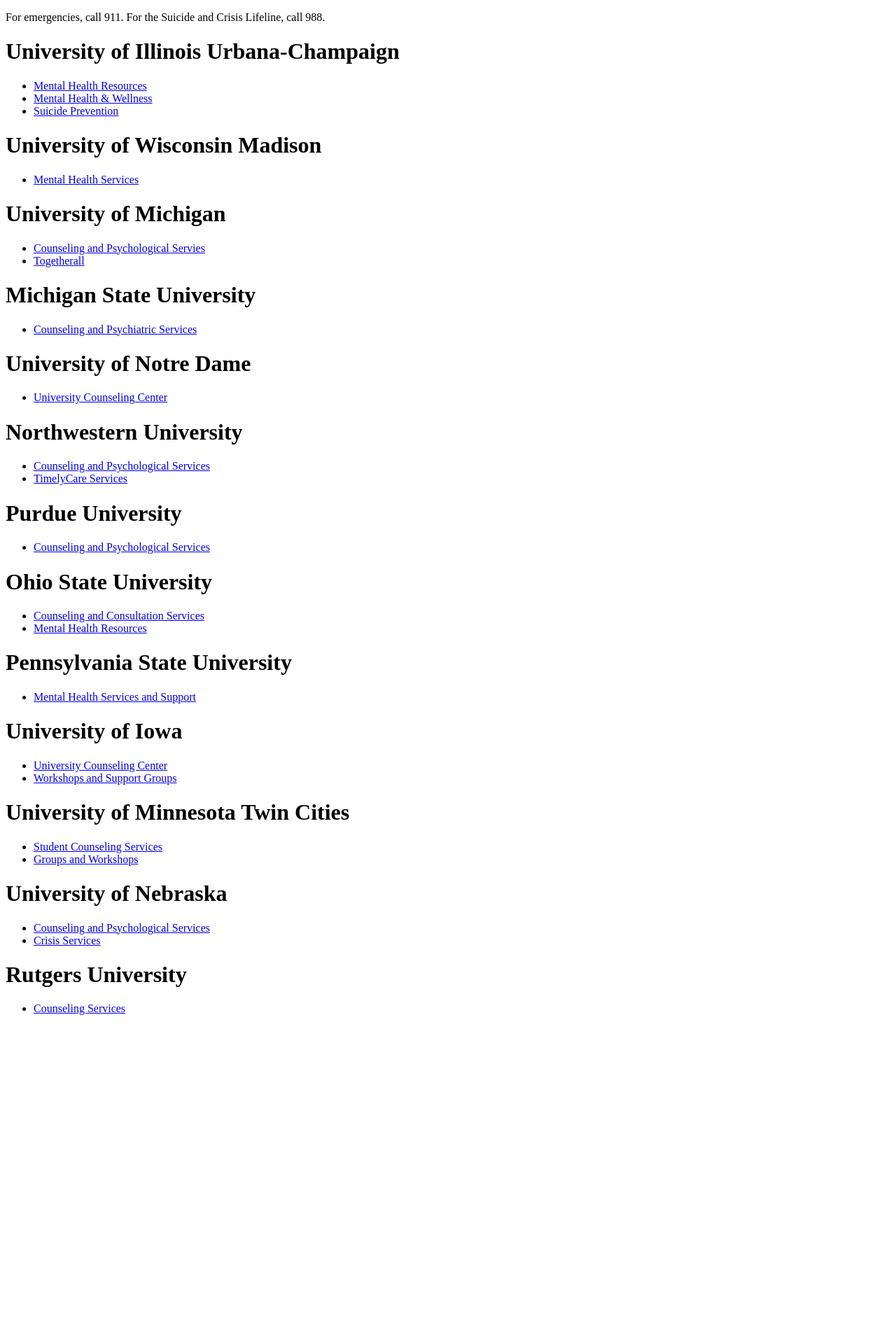
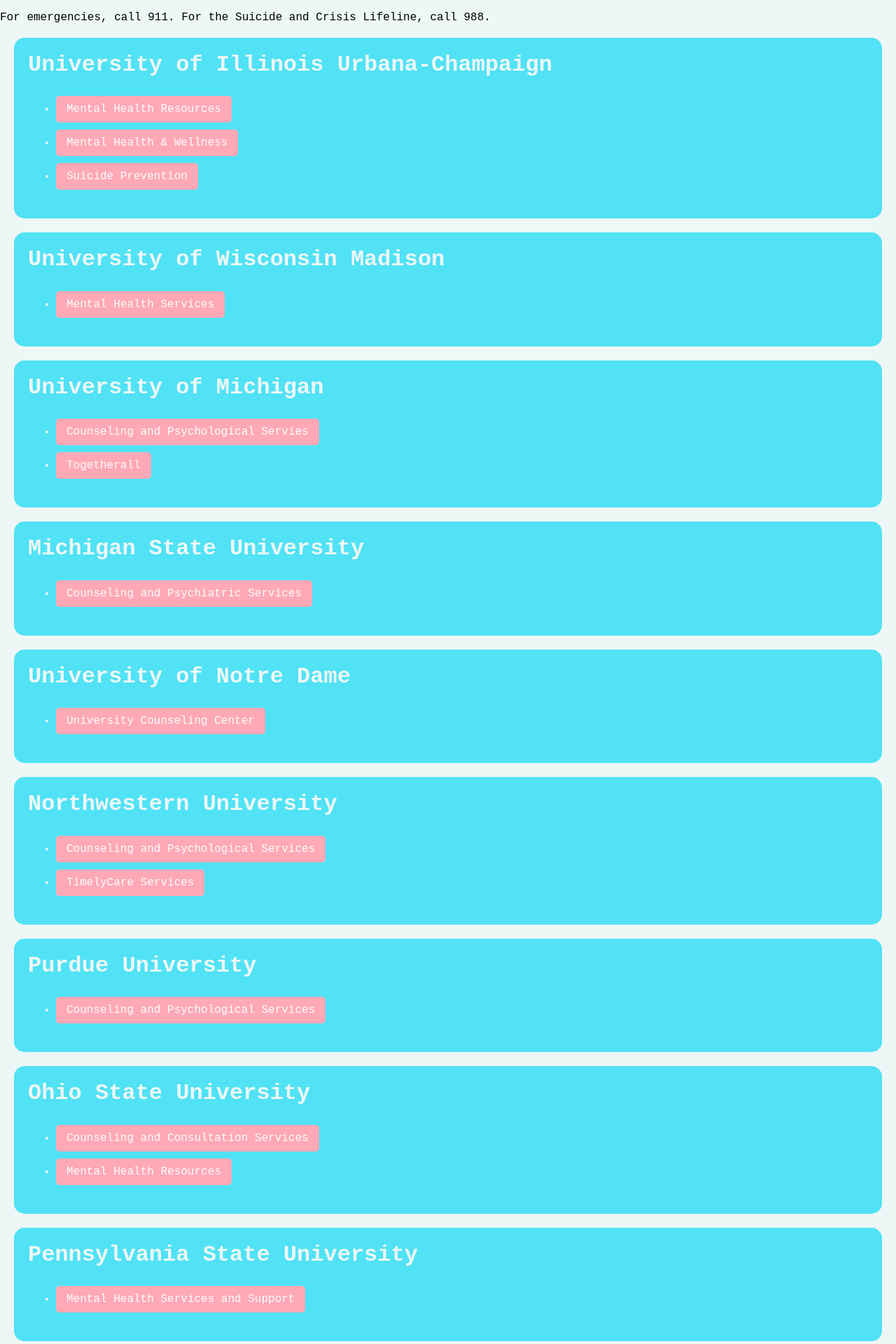
Before and after one commit to zkaiser3/Code-ADA-2024, a Flask app: template templates/resources.html in a window 1280 px wide. Shown: the top 1920 px of the page at 70% size. Run offline with Flask 3, Linux system fonts and the light colour scheme; the template is opened without the code that fills it, so the values that code supplies are empty.

Commit message:
added style to resources page

```diff
--- a/templates/resources.html
+++ b/templates/resources.html
@@ -4,6 +4,43 @@
     <meta charset="UTF-8">
     <meta name="viewport" content="width=device-width, initial-scale=1.0">
     <title>College Campus Resources</title>
+    <style>
+        body, html {
+            margin: 0;
+            padding: 0;
+            width: 100%;
+            height: 100%;
+            font-family: 'Courier New', Courier, monospace;
+            overflow: auto;
+            background-color: #edf7f6;
+        }
+
+        .container {
+        background-color: #51E2F5; /* Light blue color */
+        border-radius: 15px; /* Rounded corners */
+        padding: 20px; /* Padding for space inside the box */
+        margin: 20px; /* Space between boxes */
+        color: #EDF7F6; /* Text color */
+        }
+
+        h1 {
+            margin-top: 0; /* Remove top margin for headings */
+        }
+
+        a {
+            display: inline-block; /* Make the links behave like buttons */
+            background-color: #ffa8b6; /* Button background color */
+            color: white; /* Button text color */
+            padding: 10px 15px; /* Padding inside the button */
+            text-decoration: none; /* Remove underline from links */
+            border-radius: 5px; /* Rounded corners for buttons */
+            margin: 5px 0; /* Space between buttons */
+        }
+
+        a:hover {
+            background-color: #0056b3; /* Darker color on hover */
+        }
+    </style>
 </head>
 
 <body>
```
